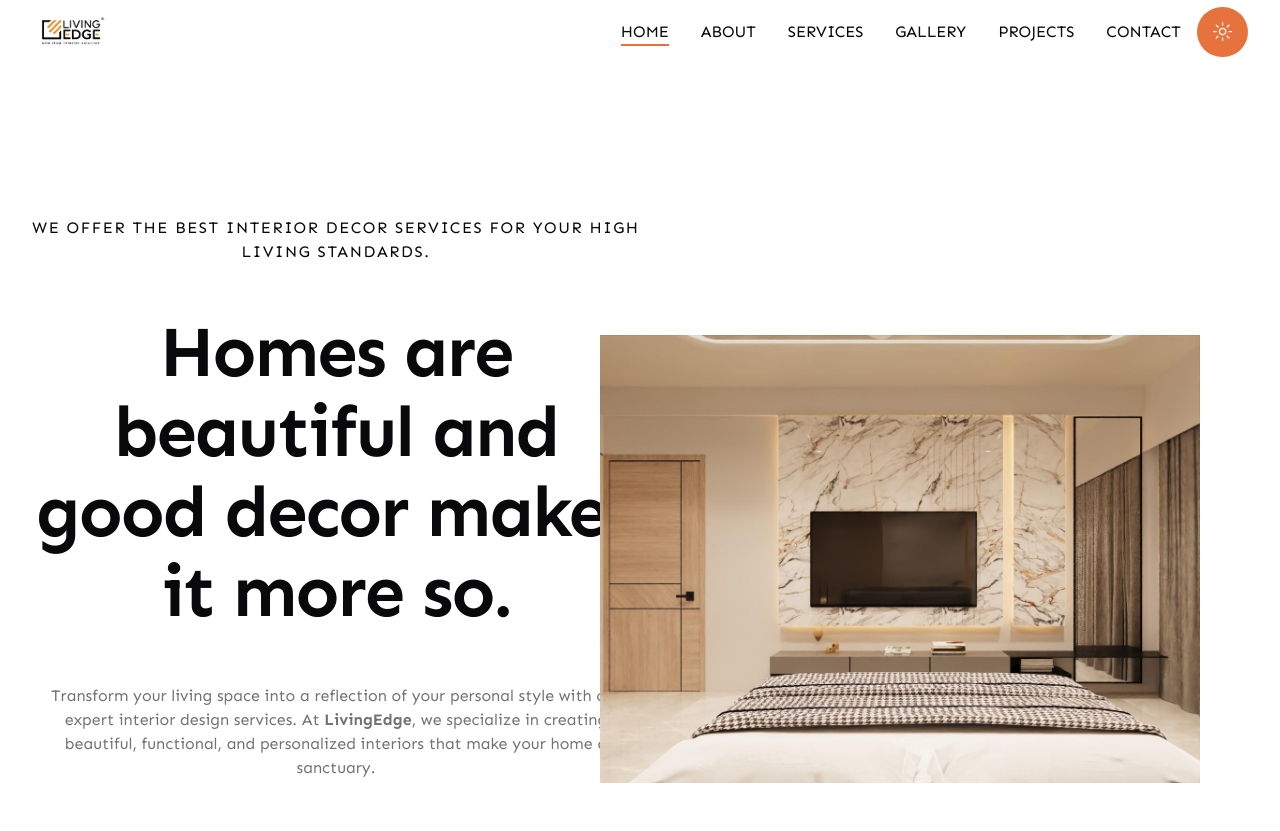
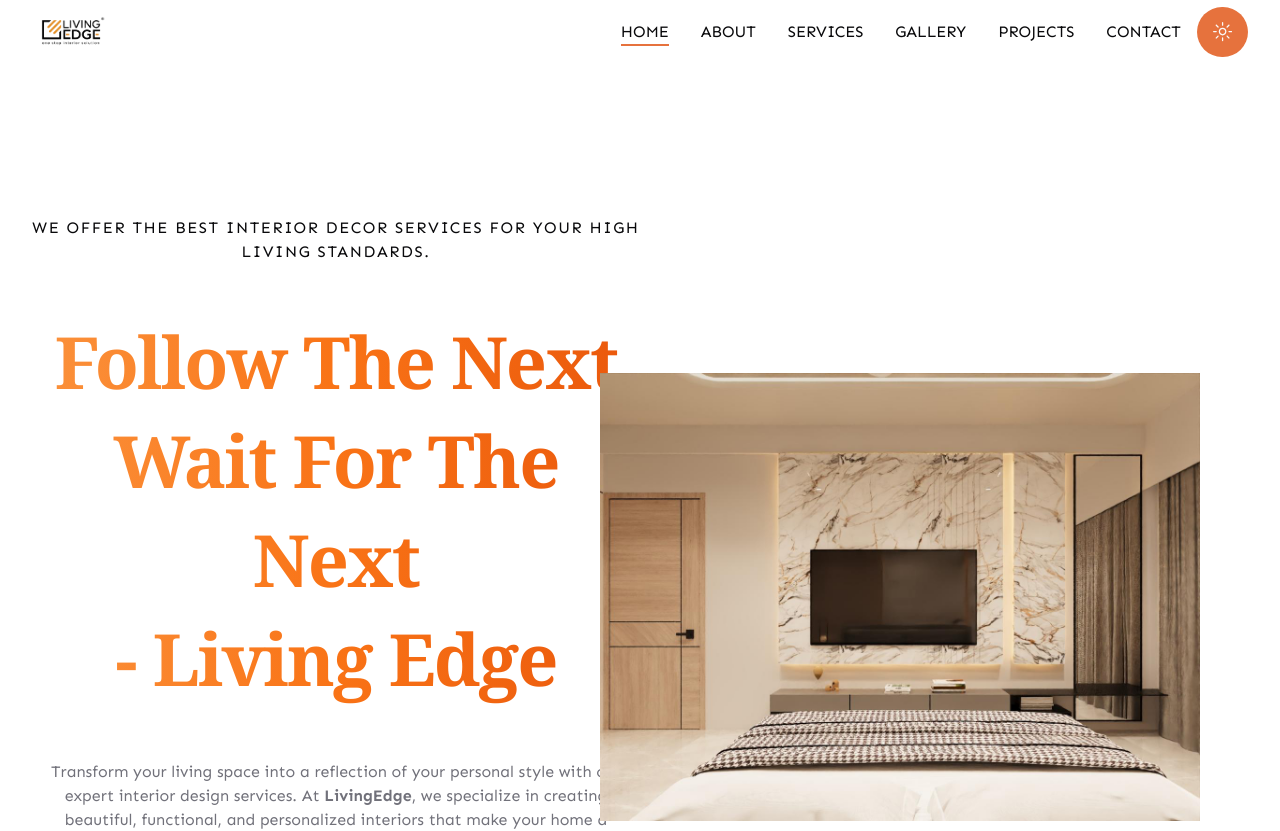
Before and after one commit to nityam123-pixle/LivingEdge, a Next.js app: page / in a window 1280 px wide. Shown: the top 831 px of the page. Built offline with nearby package versions, Linux system fonts and the light colour scheme.

Commit message:
Fixed some typos error

```diff
--- a/app/about/page.jsx
+++ b/app/about/page.jsx
@@ -3,7 +3,7 @@
 import React, { useRef } from "react";
 import Image from "next/image";
 import { motion, useScroll, useTransform } from "framer-motion";
-import { titleVariants, desVariants, tagVariants } from '@/utils/animation';
+import { titleVariants, desVariants } from '@/utils/animation';
 
 const Page = () => {
   const ref = useRef(null);
--- a/app/projects/page.jsx
+++ b/app/projects/page.jsx
@@ -29,6 +29,7 @@
                 {projects.map((project) => (
                     <div key={project.id} className="group">
                         <div className="overflow-hidden rounded-xl">
+                            <Link href={`/projects/${project.id}`} passHref>
                                 <Image
                                     src={project.image}
                                     width={480}
@@ -36,6 +37,7 @@
                                     alt={project.name}
                                     className="w-full h-auto transition-transform duration-500 group-hover:scale-105"
                                 />
+                            </Link>
                         </div>
                         <div className="mt-6 flex flex-col items-start">
                             <h2 className="text-2xl font-semibold mb-4">{project.name}</h2>
--- a/components/CatalogSwiperSection.jsx
+++ b/components/CatalogSwiperSection.jsx
@@ -3,7 +3,7 @@
 import { Button } from "./ui/button";
 
 import { motion } from "framer-motion";
-import {titleVariants, tagVariants, desVariants} from "@/utils/animation"
+import { titleVariants, tagVariants, desVariants } from "@/utils/animation"
 
 import Image from "next/image";
 
@@ -13,7 +13,7 @@
 import { Autoplay } from 'swiper/modules';
 
 export default function CatalogSwiperSection() {
-    return(
+    return (
         <div className="py-8 lg:py-28">
             <div className="container grid pb-8 lg:grid-cols-1">
                 <div className="text-left">
@@ -38,19 +38,18 @@
                     whileInView={"onscreen"}
                     variants={tagVariants}
                     className="grid grid-cols-2 text-gray-500 gap-x-4">
-                    <p>
-                    Homes is a premier interior design firm dedicated to crafting personalized, elegant, and functional spaces.
+                    <p className="text-xs">
+                        Homes designs elegant, personal, and functional spaces with timeless interior solutions.
                     </p>
 
-                    <p>
-                    As a leading interior design firm, we are dedicated to creating environments that are not only aesthetically pleasing but also deeply personal and highly functional.
+                    <p className="text-xs mt-2">
+                        We blend style and comfort to craft spaces that reflect your unique lifestyle.
                     </p>
                 </motion.div>
-
                 <a href="/gallery">
                     <Button className="inline-flex items-center px-8 py-3 mt-4 text-white
                     rounded-full shadow-lg hover:bg-gray-800 hover:ring-2 hover:ring-gray-950 ring-offset-2">
-                        View Gallery <TbArrowUpRight className={`w-5 h-5 ml-2`}/>
+                        View Gallery <TbArrowUpRight className={`w-5 h-5 ml-2`} />
                     </Button>
                 </a>
             </div>
@@ -69,7 +68,7 @@
                     }
                 }}
                 autoplay={{ delay: 2500, disableOnInteraction: false }}
-            modules={[ Autoplay ]}
+                modules={[Autoplay]}
             >
                 <SwiperSlide>
                     <Image
--- a/components/Contact.jsx
+++ b/components/Contact.jsx
@@ -15,11 +15,11 @@
     },
     // Need to change this.
     {
-        id: 2,
-        title: "Creative Furniture Design",
-        description: "We create custom furniture that blends aesthetics with comfort. Our designs maximize space while reflecting your personality and lifestyle.",
-        icon: Sofa,
-    },
+    id: 2,
+    title: "2D & 3D Interior Designing",
+    description: "We craft immersive 2D and 3D interior designs that bring your vision to life. Experience realistic layouts, textures, and lighting before execution.",
+    icon: Sofa,
+},
     // Until this / here
     {
         id: 3,
--- a/components/HeroSection.jsx
+++ b/components/HeroSection.jsx
@@ -25,10 +25,11 @@
 
                 <motion.h1
                     initial="offscreen"
-                    whileInView={"onscreen"}
+                    whileInView="onscreen"
                     variants={desVariants}
-                    className="h1">
-                    Homes are beautiful and good decor makes it more so.
+                    className="h1 font-serif bg-gradient-to-r from-orange-400 via-orange-500 to-orange-600 bg-clip-text text-transparent leading-snug tracking-tight text-center"
+                >
+                    Follow The Next Wait For The Next <br /> - Living Edge
                 </motion.h1>
 
                 <motion.p
```
Lines whose indentation alone changed are shown as unchanged.
